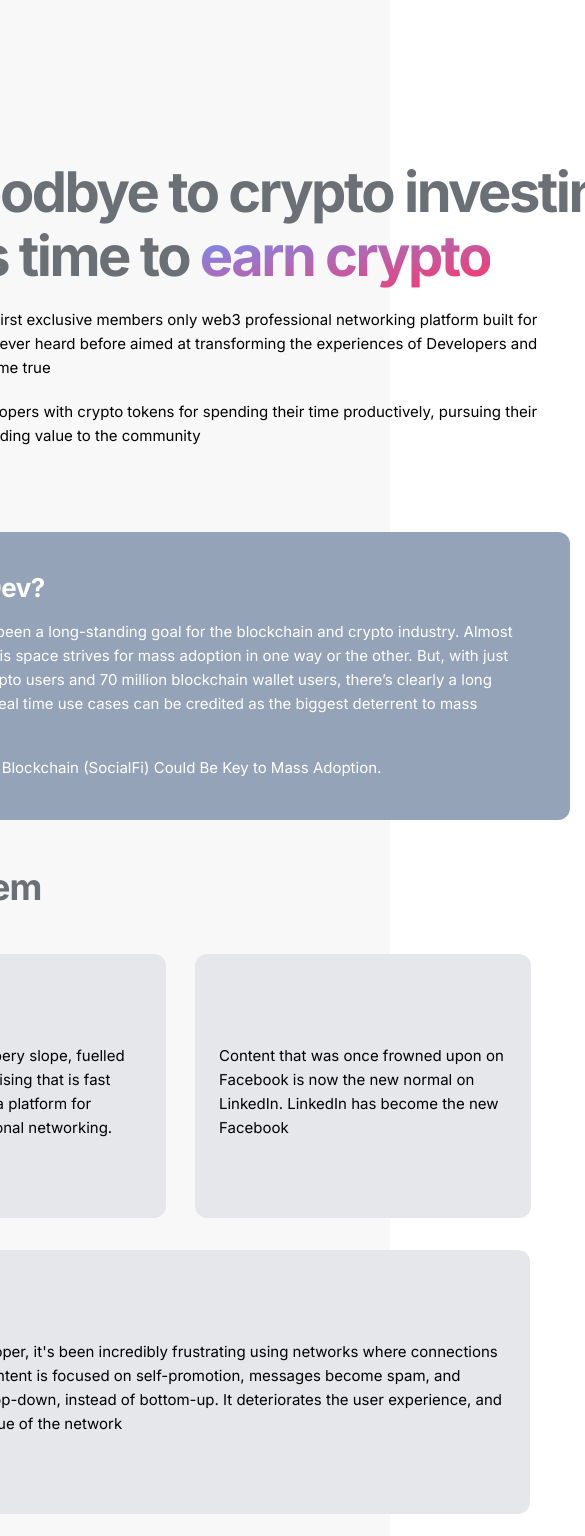
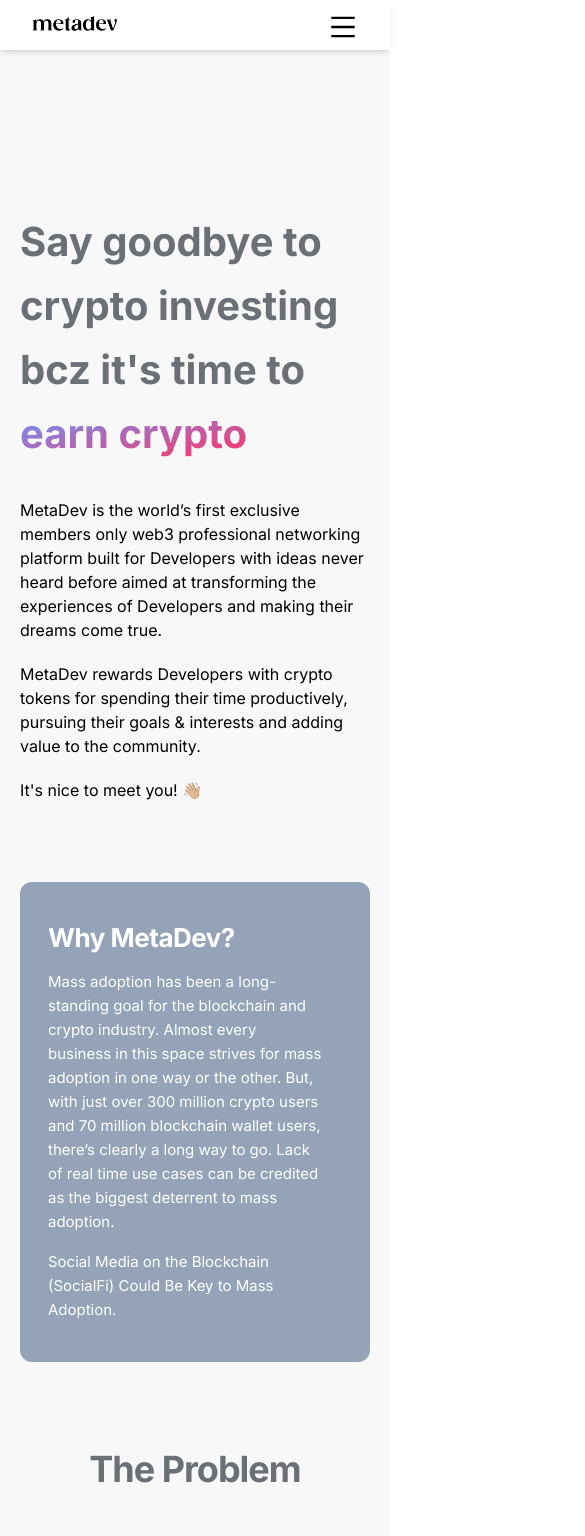
Before and after one commit to Devrajsinh-Jhala/Collabi, a React (Create React App) app: page /aboutus in a window 390 px wide. Shown: the top 1536 px of the page, 585 px wide, since content can reach past the window. Built offline with nearby package versions, Linux system fonts and the light colour scheme.

Commit message:
Modified toast component and made pages responsive

```diff
--- a/src/components/AboutUsBigCards.jsx
+++ b/src/components/AboutUsBigCards.jsx
@@ -11,7 +11,7 @@
 }) => {
   return (
     <div
-      className={`w-[740px] rounded-xl cursor-pointer hover:-translate-y-4 duration-200 ease-in-out px-7 py-6 mt-10 mb-10 flex flex-col ${primary} text-white  items-start justify-start`}
+      className={` w-full md:w-[700px] rounded-xl cursor-pointer hover:-translate-y-4 duration-200 ease-in-out px-7 py-6 mt-10 mb-10 flex flex-col ${primary} text-white  items-start justify-start`}
     >
       <p className="text-[26px] font-inter leading-8 mt-4 tracking-[-0.5px] font-bold">
         {heading}
--- a/src/components/AboutUsCard.jsx
+++ b/src/components/AboutUsCard.jsx
@@ -2,8 +2,8 @@
 
 const AboutUsCard = ({ description }) => {
   return (
-    <div className="bg-gray-200 w-[336px] h-[264px] mb-8 rounded-xl flex items-center justify-center px-6 py-5">
-      <div className="pt-3 font-inter text-[15px] leading-6 ">
+    <div className="bg-gray-200 w-full sm:w-[336px] h-fit mb-8 rounded-xl flex items-center justify-center px-6 py-5">
+      <div className="pt-3 mt-2 mb-5 font-inter text-[15px] leading-6 ">
         {description}
       </div>
     </div>
--- a/src/components/BigCard.jsx
+++ b/src/components/BigCard.jsx
@@ -2,8 +2,8 @@
 
 const BigCard = ({ description }) => {
   return (
-    <div className="bg-gray-200 w-[700px] h-[264px] mb-8 rounded-xl flex items-center justify-center px-6 py-5">
-      <div className="pt-3 font-inter text-[15px] leading-6 ">
+    <div className="bg-gray-200  w-full md:w-[700px] h-fit mb-8 rounded-xl flex items-center justify-center px-6 py-5">
+      <div className="pt-3 mt-5 mb-5 font-inter text-[15px] leading-6 ">
         {description}
       </div>
     </div>
--- a/src/components/CompanyLogo.jsx
+++ b/src/components/CompanyLogo.jsx
@@ -7,7 +7,11 @@
       key={company}
     >
       {" "}
-      <img src={image} className="w-full pt-6 pr-7 pl-7" alt={image} />{" "}
+      <img
+        src={image}
+        className="w-full pl-5 pt-5 pr-5 sm:pt-6 sm:pr-7 sm:pl-7"
+        alt={image}
+      />{" "}
       <div className="font-bold tracking-[-0.02em] text-[14px] mt-2 mb-1 sm:text-base text-center">
         {company}
       </div>
--- a/src/components/OtpInput.jsx
+++ b/src/components/OtpInput.jsx
@@ -19,7 +19,7 @@
           color="white"
           secondaryColor="gray"
         />
-        <div className=" ml-4 font-inter text-white text-16px ">
+        <div className=" ml-4 font-inter text-white text-[14px] ">
           Verfiying...
         </div>
       </div>
@@ -41,7 +41,7 @@
       position: "bottom-center",
       duration: 3000,
       style: {
-        width: "200px",
+        width: "160px",
         borderRadius: "9999px",
         fontFamily: "Inter",
         backgroundColor: "black",
--- a/src/components/Tagline.jsx
+++ b/src/components/Tagline.jsx
@@ -2,7 +2,7 @@
 
 function Tagline() {
   return (
-    <div className="min-h-[50vh] font-inter py-10 px-4">
+    <div className="min-h-[50vh] font-inter py-8 px-4">
       <div className="px-4 md:px-8 lg:px-12 xl:px-24 text-center my-28 text-[26px] font-medium">
         The only professional networking platform
         <div className="big-text">that does you justice</div>
--- a/src/containers/AboutUs.jsx
+++ b/src/containers/AboutUs.jsx
@@ -2,35 +2,46 @@
 import AboutUsBigCards from "../components/AboutUsBigCards";
 import AboutUsCard from "../components/AboutUsCard";
 import BigCard from "../components/BigCard";
+import Navbar from "../components/Navbar";
+import Footer from "../containers/Footer";
 
 const AboutUs = () => {
   return (
+    <>
+      <Navbar />
       <div className="w-full min-h-[100vh] bg-[#f8f8f8] h-[100%] flex flex-col items-center justify-center ">
-      <div className="w-[730px] h-fit mt-40">
-        <div className="flex flex-col items-start leading-[4rem] justify-start">
-          <div className="text-[56px] w-[850px] font-inter tracking-[-0.15625rem] font-bold text-[#6b6f76]">
-            Say goodbye to crypto investing bcz it's time to{" "}
-            <span className="text-[56px] font-inter text-transparent bg-clip-text bg-gradient-to-br from-[#6699FF] to-[#FF3366] tracking-[-0.15625rem] font-bold ">
+        <div className=" h-fit mt-40">
+          <div className="flex flex-col items-center leading-[4rem] justify-center">
+            <div className=" text-[40px] sm:text-[56px] px-5 md:px-0 md:w-[850px] font-inter tracking-normal sm:tracking-[-0.15625rem] font-bold text-[#6b6f76]">
+              <p className="text-[40px] sm:text-[56px]">
+                Say goodbye to crypto investing bcz it's time to
+              </p>{" "}
+              <span className=" text-[40px] sm:text-[56px] font-inter text-transparent bg-clip-text bg-gradient-to-br from-[#6699FF] to-[#FF3366] tracking-normal sm:tracking-[-0.15625rem] font-bold ">
                 earn crypto
               </span>
             </div>
             {/* text-[56px] font-inter text-transparent bg-clip-text bg-gradient-to-br from-[#6699FF] to-[#FF3366] tracking-[-0.15625rem] font-bold  */}
           </div>
-        <p className="mt-5 font-inter text-[15px] leading-6">
-          MetaDev is the world’s first exclusive members only web3 professional
-          networking platform built for Developers with ideas never heard before
-          aimed at transforming the experiences of Developers and making their
-          dreams come true
+          <div className="flex flex-col  md:w-[740px] mb-10">
+            <div className="flex flex-col items-center justify-center">
+              <p className=" mt-8 sm:mt-5 font-inter px-5 md:px-0 text-base sm:text-[15px] leading-6">
+                MetaDev is the world’s first exclusive members only web3
+                professional networking platform built for Developers with ideas
+                never heard before aimed at transforming the experiences of
+                Developers and making their dreams come true.
               </p>
-        <p className="mt-5 font-inter text-[15px] leading-6">
-          MetaDev rewards Developers with crypto tokens for spending their time
-          productively, pursuing their goals & interests and adding value to the
-          community
+            </div>
+            <p className="mt-5 font-inter px-5 sm:px-0 text-base md:text-[15px] leading-6">
+              MetaDev rewards Developers with crypto tokens for spending their
+              time productively, pursuing their goals & interests and adding
+              value to the community.
             </p>
-        <p className="mt-5 font-inter text-[15px] leading-6">
+            <p className="mt-5 font-inter px-5 sm:px-0 text-base md:text-[15px] leading-6">
               It's nice to meet you! 👋🏼
             </p>
+          </div>
 
+          <div className="flex items-center mx-5 md:mx-0 justify-center">
             <AboutUsBigCards
               primary={"bg-slate-400"}
               subHeading={""}
@@ -40,18 +51,23 @@
               }
               description2="Social Media on the Blockchain (SocialFi) Could Be Key to Mass Adoption."
             />
-        <div className="text-[36px] mt-10 font-inter tracking-[-1px]  font-bold text-[#6b6f76]">
+          </div>
+
+          <div className="flex items-center justify-center">
+            <div className="text-[36px] mt-10 font-inter text-left tracking-[-1px]  font-bold text-[#6b6f76]">
               The Problem
             </div>
-        <div className="mt-10 grid grid-cols-2 ">
-          <div className="col-span-1">
+          </div>
+
+          <div className=" flex mx-5 md:mx-0 flex-col sm:flex-row sm:space-x-5 items-center justify-center mt-10 ">
+            <div className="">
               <AboutUsCard
                 description={
                   "LinkedIn is on a slippery slope, fuelled by a focus on advertising that is fast eroding its value as a platform for meaningful professional networking."
                 }
               />
             </div>
-          <div className="col-span-1">
+            <div className="">
               <AboutUsCard
                 description={
                   "Content that was once frowned upon on Facebook is now the new normal on LinkedIn. LinkedIn has become the new Facebook"
@@ -59,7 +75,8 @@
               />
             </div>
           </div>
-        <div className="">
+
+          <div className="flex mx-5 md:mx-0 items-center justify-center mb-10">
             <BigCard
               description={
                 "As a software developer, it's been incredibly frustrating using networks where connections are meaningless, content is focused on self-promotion, messages become spam, and community is built top-down, instead of bottom-up. It deteriorates the user experience, and worse, it kills the value of the network"
@@ -68,7 +85,7 @@
           </div>
         </div>
 
-      <div className="-mt-12">
+        <div className="-mt-12 mx-5 md:mx-0">
           <AboutUsBigCards
             primary={"bg-slate-400"}
             heading={"Vision"}
@@ -90,6 +107,8 @@
           />
         </div>
       </div>
+      <Footer />
+    </>
   );
 };
 
--- a/src/containers/Footer.jsx
+++ b/src/containers/Footer.jsx
@@ -4,7 +4,7 @@
 
 const Footer = () => {
   return (
-    <div className="flex mt-10 md:mt-24 flex-col items-start md:flex-row px-6 py-5 font-inter ">
+    <div className="flex mt-10 md:mt-16 flex-col items-start md:flex-row px-6 py-5 font-inter ">
       <div className="px-4 py-5 w-full flex flex-col md:w-[36%] ">
         <div className="flex flex-col justify-start w-full">
           <img
```
Also changed, not shown: src/containers/Header.jsx (+3 -4 lines). Lines whose indentation alone changed are shown as unchanged.
